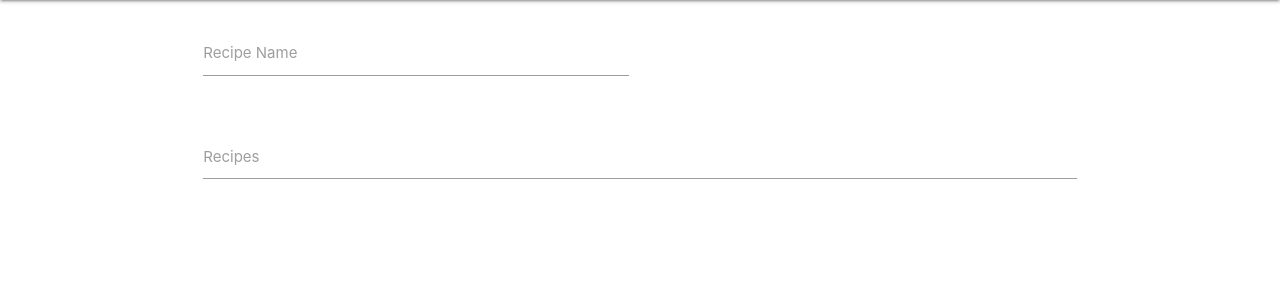
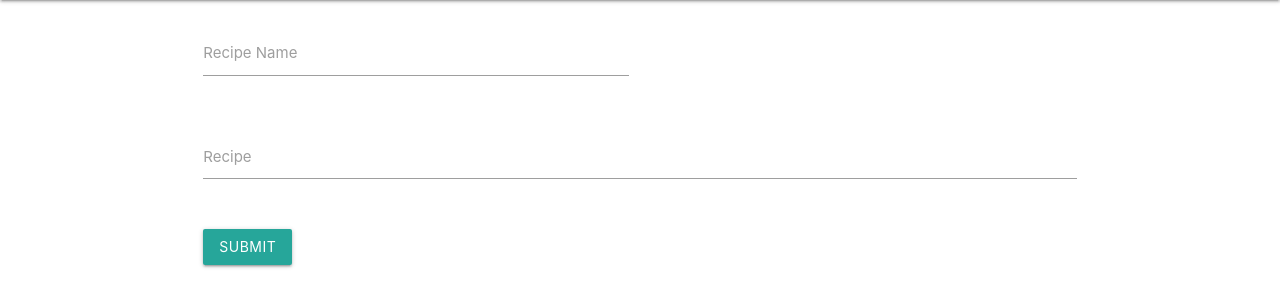
Before and after one commit to Y-husain/YummyApp, a Flask app: template app/templates/Recipes.html in a window 1280 px wide. Shown: the part 64-371 px from the top of the page. Run offline with Flask 2, Linux system fonts and the light colour scheme; the template is opened without the code that fills it: values that come from a table or form of the project are taken from there, others are empty.

Commit message:
Added recipe-categories  and dashboard_recipe categories

```diff
--- a/app/templates/Recipes.html
+++ b/app/templates/Recipes.html
@@ -4,7 +4,7 @@
       <!--Import Google Icon Font-->
       <link href="https://fonts.googleapis.com/icon?family=Material+Icons" rel="stylesheet">
       <!--Import materialize.css-->
-      <link type="text/css" rel="stylesheet" href="css/materialize.min.css"  media="screen,projection"/>
+      <link type="text/css" rel="stylesheet" href="{{url_for('static', filename = 'css/materialize.min.css')}}"  media="screen,projection"/>
 
       <!--Let browser know website is optimized for mobile-->
       <meta name="viewport" content="width=device-width, initial-scale=1.0"/>
@@ -24,19 +24,27 @@
     <div class="container">
         <div class="section">
     <div class="row">
-      <form class="col s12">
+      <form class="col s12" method="post" action="">
+          {{ form.csrf_token }}
         <div class="row">
           <div class="input-field col s6">
-            <input id="recipe_name" type="text" data-length="20">
-            <label for="recipe_name">Recipe Name</label>
+            {{form.recipe_name}}
+              {{form.recipe_name.label}}
+              {% for message in form.recipe_name.errors %}
+              <div class="error-msg red-text">{{ message }}</div>
+              {% endfor %}
           </div>
         </div>
         <div class="row">
           <div class="input-field col s12">
-            <textarea id="recipes" class="materialize-textarea" data-length="120"></textarea>
-            <label for="recipes">Recipes</label>
+                 {{form.recipe(class_='materialize-textarea') }}
+                {{form.recipe.label}}
+                {% for message in form.recipe.errors %}
+                <div class="error-msg red-text">{{ message }}</div>
+                {% endfor %}
           </div>
         </div>
+          <button class="btn waves-effect waves-light" type="submit" name="action">Submit</button>
       </form>
     </div>
         </div>
@@ -44,7 +52,7 @@
 
 
       <!--JavaScript at end of body for optimized loading-->
-      <script type="text/javascript" src="js/materialize.min.js"></script>
+      <script type="text/javascript" src="{{url_for('static', filename = 'js/materialize.min.js')}}"></script>
     <script>
           $(document).ready(function() {
           $('input#input_text, textarea#textarea2').characterCounter();
--- a/app/templates/dashboard.html
+++ b/app/templates/dashboard.html
@@ -28,7 +28,7 @@
         <div class="section">
     <div class="collection">
         {% for category in category_list%}
-    <a href="/dashboard/{{category}}/dashboard_recipe" class="collection-item"><i class="new badge"></i>{{category}}</a>
+    <a href="/dashboard/{{category}}/dashboard_recipe" class="collection-item"><span class="new badge">4</span>{{category}}</a>
          {% endfor %}
     </div>
         </div>
--- a/app/views.py
+++ b/app/views.py
@@ -2,7 +2,7 @@ from flask import Flask, render_template, flash, url_for, session, logging, requ
 from flask_wtf import FlaskForm
 from wtforms import StringField, TextAreaField, PasswordField, validators
 from werkzeug.security import check_password_hash, generate_password_hash
-from data import user_data, User, category_data, Categories
+from data import user_data, User, category_data, Categories, recipe_data, Recipes
 from functools import wraps
 app = Flask(__name__)
 app.secret_key = 'its-secret'
@@ -124,3 +124,51 @@ def dashboard():
     else:
         flash('Create a Recipe Category', 'red')
         return render_template('dashboard.html')
+
+
+@app.route('/dashboard/<string:category_name>/dashboard_recipe')
+@is_logged_in
+def dashboard_recipe(category_name):
+    """Routes the dashboard recipe along with the category name and  users list of recipes
+    if exist or else redirect the user to dashboard to create a category"""
+    email = session['email']
+    index = category_data[email].index(category_name)
+    try:
+        category_data[email][index]
+    except KeyError:
+        flash('Category does not exist, Please create a category', 'red')
+        return redirect(url_for('dashboard'))
+    if recipe_data:
+        email = session['email']
+        try:
+            return render_template('DashboardRecipes.html', recipe_list=recipe_data[email][index], email=email,
+                                   category_name=category_data[email][index])
+        except KeyError:
+            flash('Create a  recipe for the category', 'green')
+            return render_template('DashboardRecipes.html', category_name=category_name)
+    else:
+        flash('Please create a category', 'green')
+        return render_template('DashboardRecipes.html', category_name=category_name)
+
+
+class RecipeForm(FlaskForm):
+    recipe_name = StringField('Recipe Name', [validators.Length(min=1, max=50)])
+    recipe = TextAreaField('Recipe', [validators.Length(min=2, max=200)])
+
+
+@app.route('/my_recipe', methods=['GET', 'POST'])
+@is_logged_in
+def my_recipe():
+    """routes my-recipes that let the user post request that is added to added to my my_recipes dict
+    as a data and is redirected to dashboard_recipe to viewed by user """
+    email = session['email']
+    category_name = request.args.get('val', '')
+    form = RecipeForm(request.form)
+
+    if request.method == 'POST' and form.validate_on_submit():
+        recipe_name = form.recipe_name.data
+        recipe = form.recipe.data
+        Recipes(recipe, recipe_name, category_name, email)
+        flash('Recipe created', 'green')
+        return redirect(url_for('dashboard_recipe', category_name=category_name))
+    return render_template('Recipes.html', form=form)
--- a/data.py
+++ b/data.py
@@ -1,6 +1,6 @@
-import random
 user_data = {}
 category_data = {}
+recipe_data = {}
 
 
 class User:
@@ -31,3 +31,26 @@ class Categories:
             category_data[self.user_id].append(self.category_name)
         else:
             category_data[self.user_id].append(self.category_name)
+
+
+class Recipes:
+    """stores recipes """
+
+    def __init__(self, recipe_name, recipe, category_name, email):
+        global category_data
+        global recipe_data
+        self.recipe_name = recipe_name
+        self.recipe = recipe
+        self.user_id = email
+        self.category_name = category_name
+
+        try:
+            recipe_data[self.user_id][self.category_name]
+        except KeyError:
+            recipe_data[self.user_id] = {}
+            recipe_data[self.user_id].update({self.category_name: []})
+            recipe_data[self.user_id][self.category_name].append({'Recipe Name': self.recipe_name,
+                                                                  'My Recipe': self.recipe})
+        else:
+            recipe_data[self.user_id][self.category_name].append({'Recipe Name': self.recipe_name,
+                                                                  'My Recipe': self.recipe})
```
Also changed, not shown: app/templates/DashboardRecipes.html (+24 -17 lines), 2 other files.
